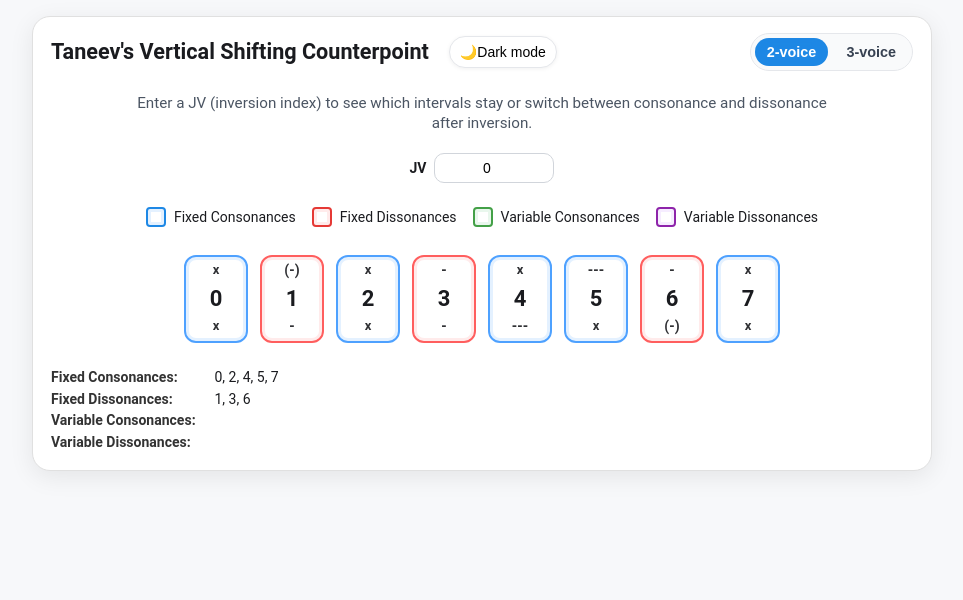
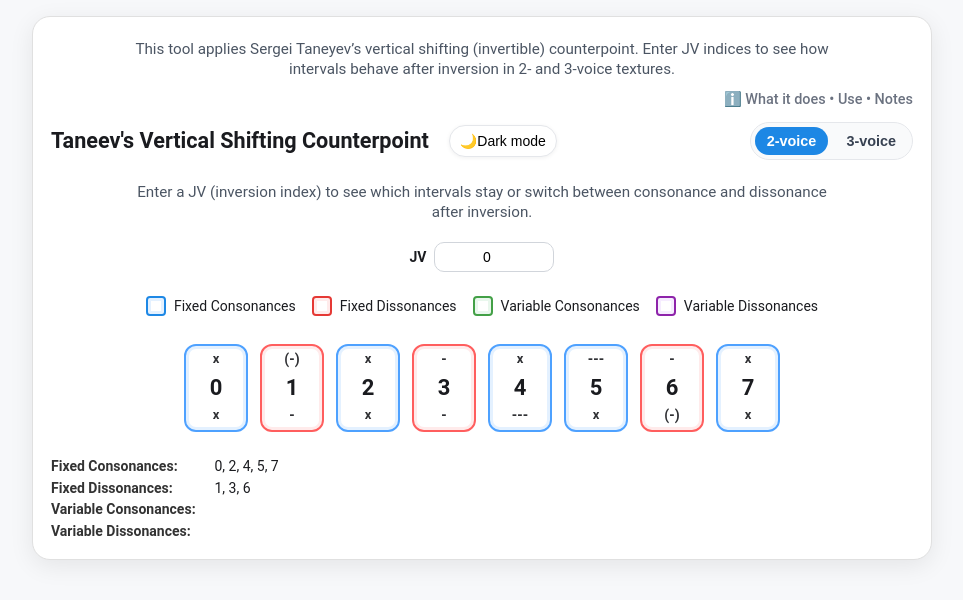
Before and after one commit to AlexThomHab/InvertibleCounterpoint, an Angular app: page / in a window 1280 px wide. Shown: the top 600 px of the page, without its empty margins (158-1121 px from the left). Built offline with nearby package versions, Linux system fonts and the light colour scheme.

Commit message:
added quick explanation
added quick explanation

```diff
--- a/src/app/component/counterpoint-ui.component.html
+++ b/src/app/component/counterpoint-ui.component.html
@@ -1,5 +1,31 @@
 <div class="cp-wrapper" [class.dark]="_dark">
   <mat-card class="cp-card" [ngSwitch]="_activeTab">
+    <!-- Concise intro -->
+    <p class="subtitle" style="margin-top:6px">
+      This tool applies Sergei Taneyev’s vertical shifting (invertible) counterpoint. Enter JV indices to see
+      how intervals behave after inversion in 2- and 3-voice textures.
+    </p>
+
+    <!-- Clickable info (short) -->
+    <details class="info" style="margin-bottom:12px;">
+      <summary class="info-summary" aria-label="Open information panel">
+        ℹ️ What it does • Use • Notes
+      </summary>
+      <div class="info-body">
+        <p><strong>What:</strong> Shows interval classes as Fixed/Variable Consonance or Dissonance before/after inversion.
+          In 3-voice mode, enter <code>JV′</code> (I↔II) and <code>JV″</code> (II↔III); the app derives <code>JVΣ</code> (I↔III).</p>
+
+        <p><strong>Use:</strong>
+          1) 2-voice: set <code>JV</code> and read the grid (amber dot = imperfect → perfect).
+          2) 3-voice: set <code>JV′</code>, <code>JV″</code> to compare I↔II, II↔III, I↔III.</p>
+
+        <p><strong>Why:</strong> Plan themes/textures that survive voice swaps; spot safe (fixed) vs context-dependent (variable) intervals.</p>
+
+        <p><strong>Notes:</strong> Focuses on vertical behaviour; it doesn’t auto-enforce rhythmic species rules. Treat as a compositional aid.</p>
+
+        <p style="margin-top:8px; font-size:.9rem; opacity:.9;">Author: Alex H • Feedback welcome.</p>
+      </div>
+    </details>
 
     <div class="card-top">
       <h1 class="title">
```
